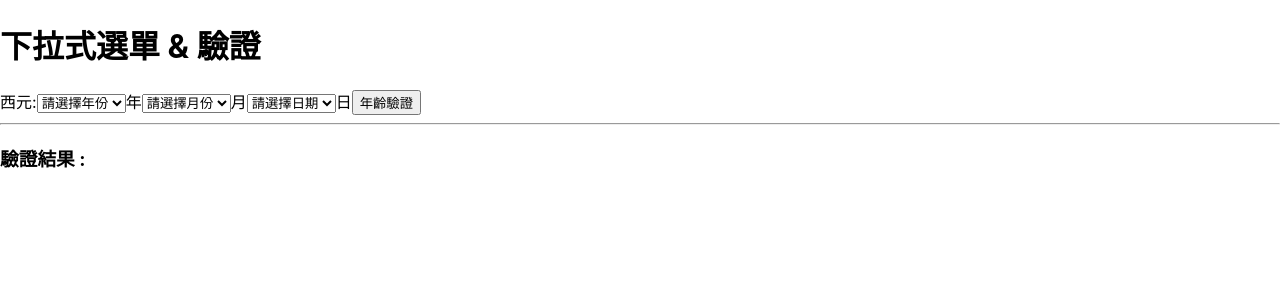
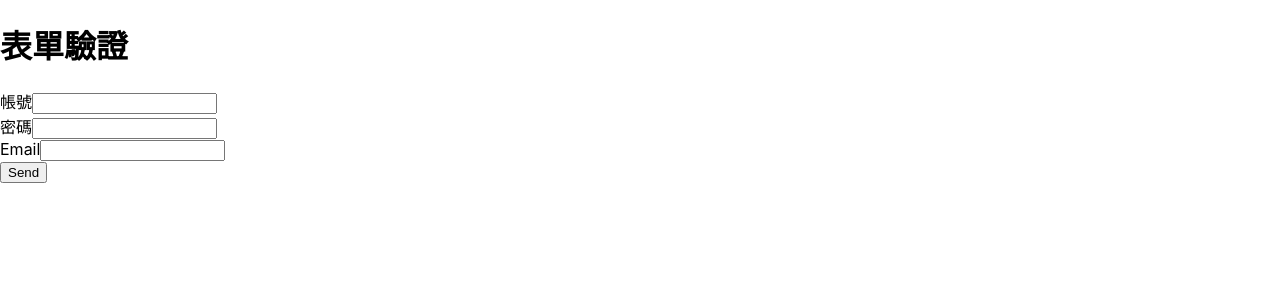
Before and after one commit to JoeChou0810/react, a React (Create React App) app: page / in a window 1280 px wide. Shown: the top 300 px of the page. Built offline with nearby package versions, Linux system fonts and the light colour scheme.

Commit message:
表單驗證 & 修改預設訊息

```diff
--- a/src/1219/1.todo-p3/2.form/HTML5form.js
+++ b/src/1219/1.todo-p3/2.form/HTML5form.js
@@ -6,7 +6,7 @@ function HTML5form() {
 
   // radio group
   // ex.性別選項 : 男, 女, 不提供
-  const [gender, setGender] = useState('女')
+  const [gender, setGender] = useState('')
   const genderOption = ['男', '女', '不提供']
 
   // select
--- /dev/null
+++ b/src/1219/1.todo-p3/4.form-p2/HTMLValidForm.css
@@ -0,0 +1,4 @@
+.error{
+    font-size: smaller;
+    color: red;
+}
--- /dev/null
+++ b/src/1219/1.todo-p3/4.form-p2/HTMLValidForm.js
@@ -0,0 +1,110 @@
+import { useState } from 'react'
+import './HTMLValidForm.css'
+// 把狀態轉成物件, 每一個欄位的值為該物件的'屬性'
+function HTMLValidForm() {
+  const [user, setUser] = useState({
+    username: '',
+    password: '',
+    email: '',
+  })
+
+  const [fieldErrors, setFieldErrors] = useState({
+    username: '',
+    password: '',
+    email: '',
+  })
+
+  const handleFieldChange = (e) => {
+    const newUser = { ...user, [e.target.name]: e.target.value }
+
+    setUser(newUser)
+  }
+
+  const handleSubmit = (e) => {
+    // 表單送出時的驗證(擋住表單預設的送出行為)
+    e.preventDefault()
+
+    // 取得值的方式
+    // 1.有綁定到state中時, 直接用state中的值
+    console.log(user)
+
+    // 2.送出時才得到表單中各項填入的值, 用FormData
+    const formData = new FormData(e.target)
+    console.log(
+      formData.get('username'),
+      formData.get('password'),
+      formData.get('email')
+    )
+    // 作其他驗證
+    // 送到伺服器
+  }
+
+  const handleFormInvalid = (e) => {
+    // 擋住預設訊息-泡泡錯誤訊息
+    e.preventDefault()
+
+    // 記錄錯誤訊息
+    setFieldErrors({
+      ...fieldErrors,
+      [e.target.name]: e.target.validationMessage,
+    })
+  }
+
+  // 當使用者回頭修正欄位時，要把表單的錯誤訊息先清空
+  const handleFormChange = (e) => {
+    setFieldErrors({
+      ...fieldErrors,
+      [e.target.name]: '',
+    })
+  }
+
+  return (
+    <>
+      <h1>表單驗證</h1>
+      <form
+        onSubmit={handleSubmit}
+        onInvalid={handleFormInvalid}
+        onChange={handleFormChange}
+      >
+        <label>帳號</label>
+        <input
+          name="username"
+          type="text"
+          value={user.username}
+          onChange={handleFieldChange}
+          required
+          minLength={5}
+          maxLength={20}
+        />
+        <span className="error">{fieldErrors.username}</span>
+        {/* 共用 onChange的 callback */}
+        <br />
+        <label>密碼</label>
+        <input
+          name="password"
+          type="password"
+          value={user.password}
+          onChange={handleFieldChange}
+          required
+          minLength={6}
+          maxLength={10}
+        />
+        <span className="error">{fieldErrors.password}</span>
+        <br />
+        <label>Email</label>
+        <input
+          name="email"
+          type="email"
+          value={user.email}
+          onChange={handleFieldChange}
+          required
+        />
+        <span className="error">{fieldErrors.email}</span>
+        <br />
+        <button type="submit">Send</button>
+      </form>
+    </>
+  )
+}
+
+export default HTMLValidForm
--- a/src/App.js
+++ b/src/App.js
@@ -12,12 +12,13 @@
 // import TodoList from './1215/4.todo/TodoList'
 // import TodoApp from './1219/1.todo-p3/TodoApp'
 // import HTML5form from './1219/1.todo-p3/2.form/HTML5form'
-import BirthSelect from './1219/1.todo-p3/3.birth/BirthSelect'
+// import BirthSelect from './1219/1.todo-p3/3.birth/BirthSelect'
+import HTMLValidForm from './1219/1.todo-p3/4.form-p2/HTMLValidForm'
 
 function App() {
   return (
     <>
-      <BirthSelect />
+      <HTMLValidForm />
     </>
   )
 }
```
